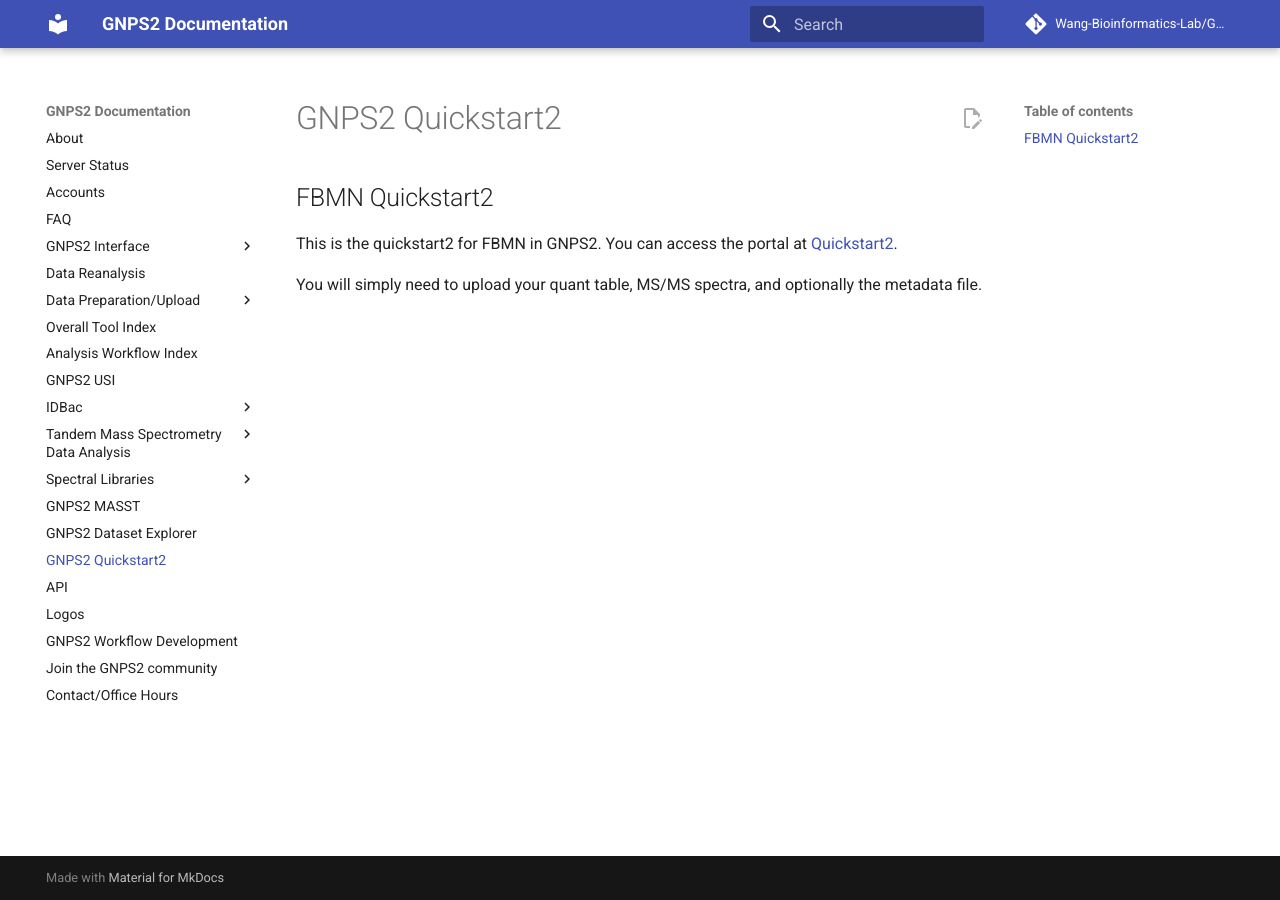
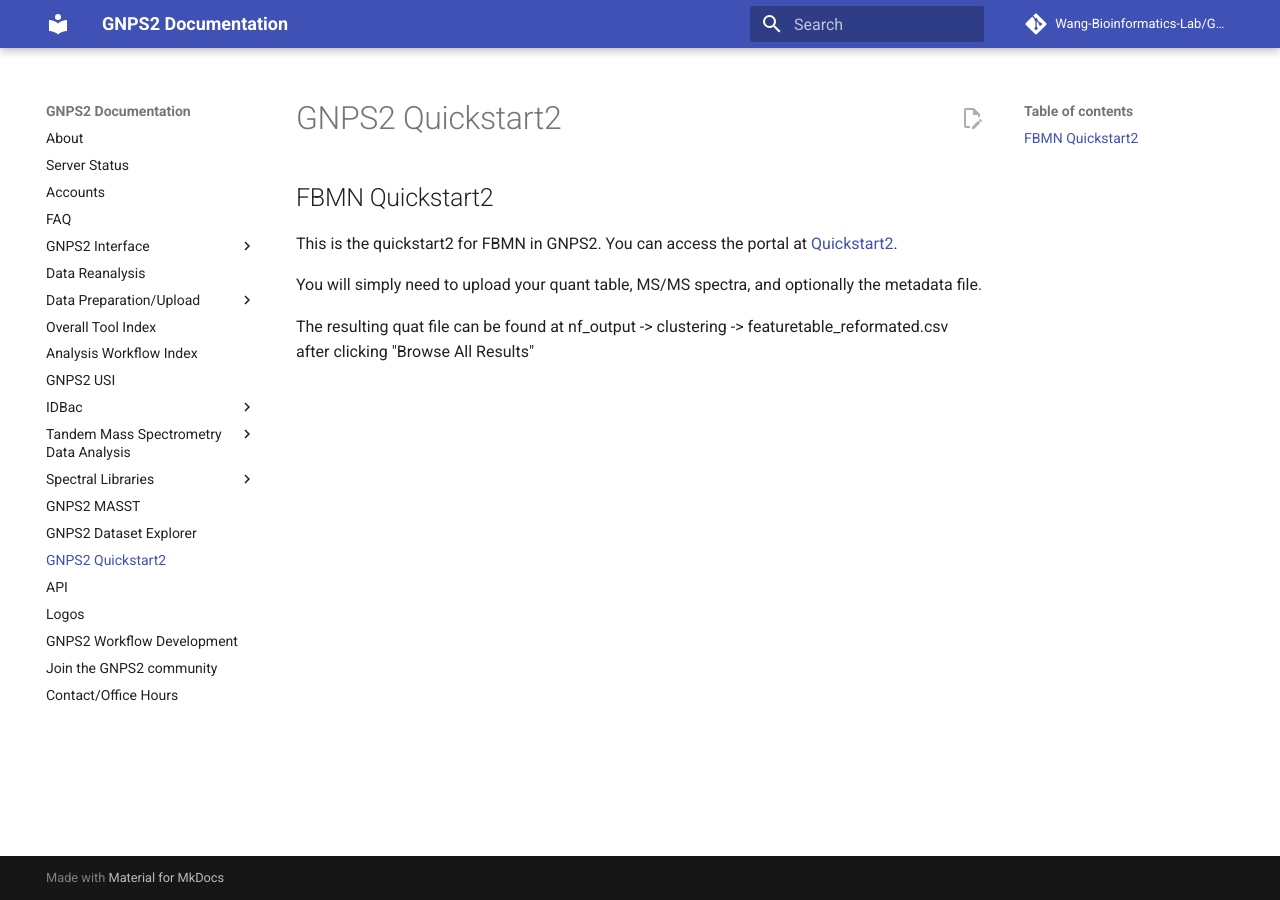
Before and after one commit to Wang-Bioinformatics-Lab/GNPS2_Documentation, an MkDocs documentation site: the page built from docs/quickstart2.md, in a window 1280 px wide. Built offline with MkDocs 1.6.1 and Material for MkDocs 9.7.7, drawn with Linux system fonts in a browser that asks for light colours; comment, search, counter and statistics services are not loaded.

Commit message:
Update quickstart2.md
Added a line to find the quat file.

```diff
--- a/docs/quickstart2.md
+++ b/docs/quickstart2.md
@@ -3,3 +3,5 @@
 This is the quickstart2 for FBMN in GNPS2. You can access the portal at [Quickstart2](https://quickstart2.gnps2.org/FBMN_quickstart).
 
 You will simply need to upload your quant table, MS/MS spectra, and optionally the metadata file.
+
+The resulting quat file can be found at nf_output -> clustering -> featuretable_reformated.csv after clicking "Browse All Results"
```
